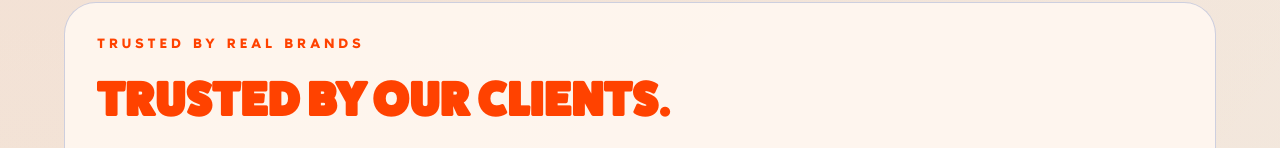
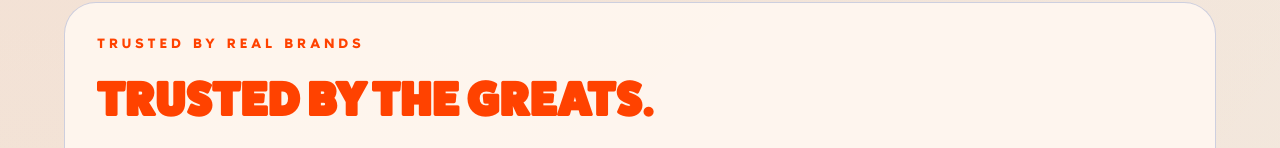
Before and after one commit to hanaajones/orangegoods-website, a Next.js app: page / in a window 1280 px wide. Shown: the part 804-952 px from the top of the page. Built offline with nearby package versions, Linux system fonts and the light colour scheme.

Commit message:
copy: 'Trusted by the greats'

```diff
--- a/components/Testimonials.tsx
+++ b/components/Testimonials.tsx
@@ -28,7 +28,7 @@ export function Testimonials({
             Trusted By Real Brands
           </p>
           <h2 className="mt-4 text-3xl font-semibold leading-tight text-[var(--og-blue)] md:text-5xl">
-            Trusted by our clients.
+            Trusted by the greats.
           </h2>
         </div>
 
```
